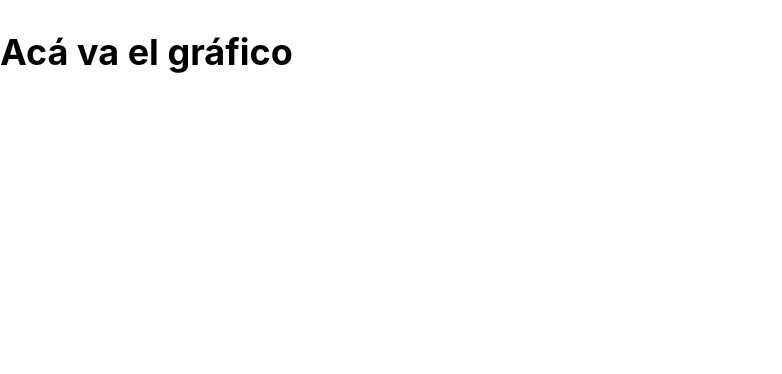
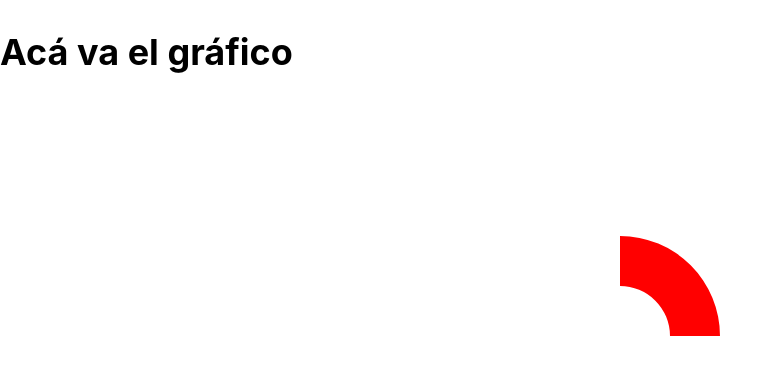
Before and after one commit to rodrigomartinezar/nextjs-blog, a Next.js app: page /posts/spiderchart in a window 1280 px wide. Shown: the top 374 px of the page, without its empty margins (0-782 px from the left). Built offline with nearby package versions, Linux system fonts and the light colour scheme.

Commit message:
feat: first arc in spiderchart

```diff
--- a/components/Graph/barchart.tsx
+++ b/components/Graph/barchart.tsx
@@ -47,7 +47,6 @@ const BarChart = (props) => {
     d3.select(xAxis.current).call(xAxisGenerator)
   })
 
-
     return (
       <div
         style={{textAlign:'center'}}
--- a/components/Graph/spiderchart.tsx
+++ b/components/Graph/spiderchart.tsx
@@ -1,4 +1,5 @@
-import { useRef } from 'react'
+import { useRef, useEffect } from 'react'
+import * as d3 from 'd3'
 
 
 const SpiderChart = () => {
@@ -13,6 +14,23 @@ const SpiderChart = () => {
 
   const arcRef = useRef()
 
+  function innerRadiusCalculation (d, i) {
+    return innerRadius + Math.floor(i/numSegments) * segmentHeight
+  }
+
+  useEffect(() => {
+    const arc = d3.arc()
+                  .innerRadius(50)
+                  .outerRadius(100)
+                  .startAngle(0)
+                  .endAngle(Math.PI / 2)
+
+    d3.select(arcRef.current)
+      .attr("d", arc)
+      .attr('fill', 'red')
+      //.attr(`transform, translate(${500-40/2}, ${500-40/2})`)
+  })
+
   return (
     <>
       <h1>Acá va el gráfico</h1>
@@ -22,11 +40,17 @@ const SpiderChart = () => {
         <svg
           height={500} width={500}
         >
-          <g>
+          <g
+            transform={
+              `translate(
+                ${(500 - (margin.left + margin.right))/2},
+                ${230})`
+              }
+          >
             <path
               ref={arcRef}
             >
-
+              hgola
             </path>
           </g>
         </svg>
```
